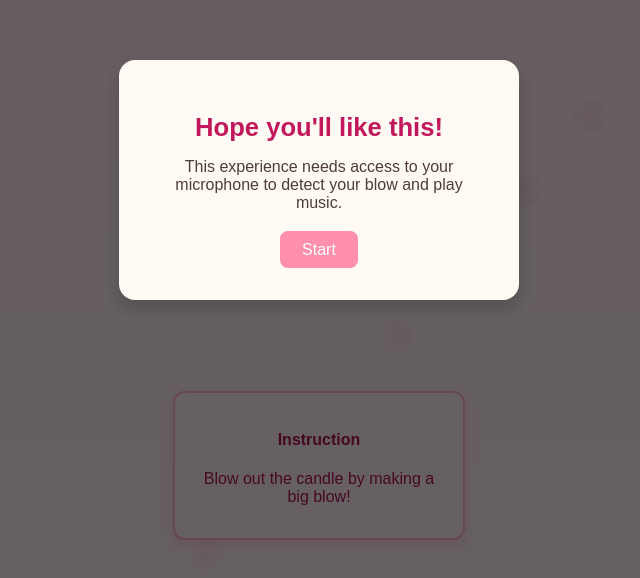
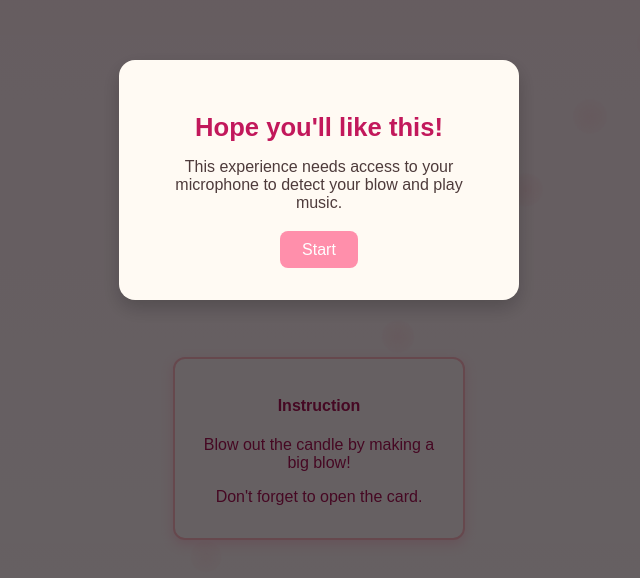
Before and after one commit to Blyn04/interactive-web, a React (Create React App) app: page / in a window 1280 px wide. Shown: the part 220-798 px from the top of the page, without its empty margins (321-961 px from the left). Built offline with nearby package versions, Linux system fonts and the light colour scheme.

Commit message:
INSTRUCTION CARD UPDATE

```diff
--- a/src/App.js
+++ b/src/App.js
@@ -88,6 +88,7 @@ const App = () => {
       <div className="instruction-card">
         <h4>Instruction</h4>
         <p>Blow out the candle by making a big blow!</p>
+        <p>Don't forget to open the card.</p>
       </div>
 
       {!permissionGranted && (
```
